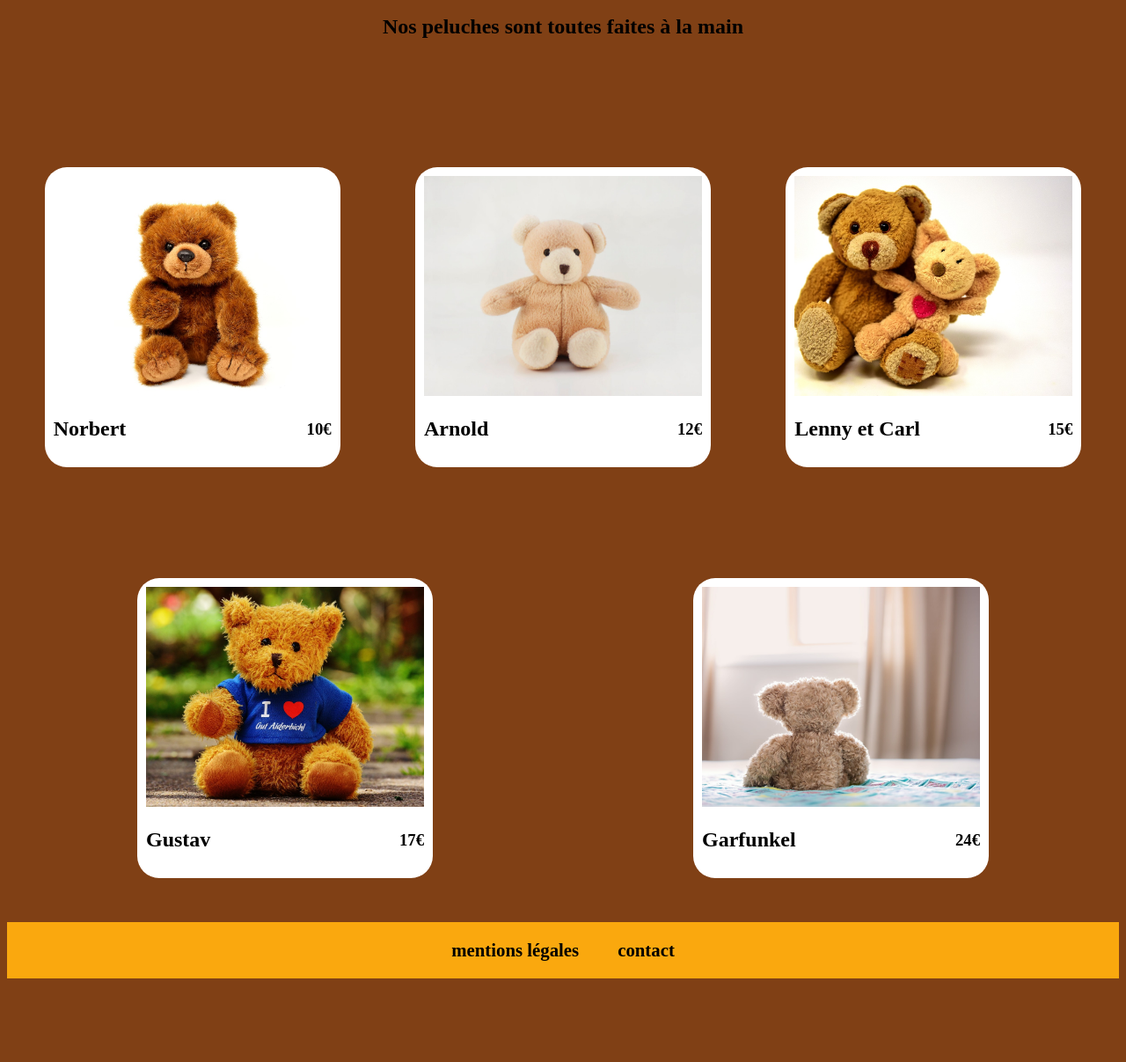
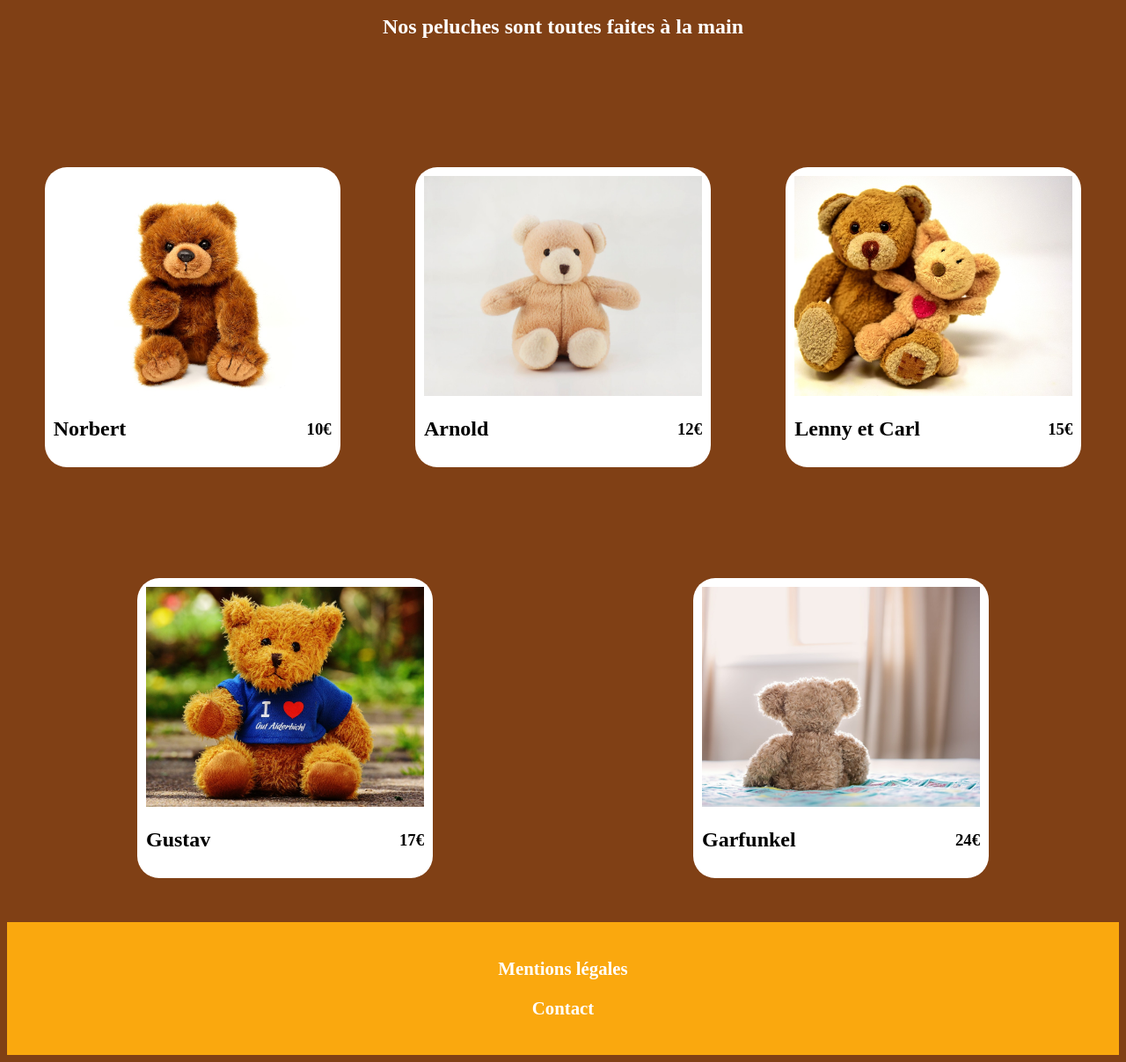
Before and after one commit to karimc77/KarimCheaibi_5_23072021, a plain HTML site: page front-end/index.html in a window 1280 px wide. Shown: the part 161-1368 px from the top of the page at 88% size. Before the commit the page ends 1281 px from the top, so only its background shows below. Drawn offline with Linux system fonts and the light colour scheme.

Commit message:
Modification Front-end avec index.html et style.css

```diff
--- a/front-end/css/style.css
+++ b/front-end/css/style.css
@@ -1,5 +1,13 @@
-/* COMMUNS */
+body {
+    background-color: #804015 ;
+}
+
+/* HEADER */
 header {
+    color:black;
+    background-color:#804015;
+    height: 150px;
+    background-position: 10%;
     display:flex;
     justify-content: space-between;
 }
@@ -9,27 +17,10 @@ header {
     height:90px;
 }
 
-footer {
-    margin-top: 50px;
-    padding: 20px 0px;
-    background-color: #faa80e;
+h1 {
+    color:#fff;
 }
 
-aside {
-  text-align: center;
-}
-
-.liens {
-    color: black;
-    text-decoration: none;
-    padding-left: 20px;
-    padding-right: 20px;
-    font-size: 1.3rem;
-    font-weight: 600;
-}
-/* FIN COMMUNS */
-
-/* NAVIGATION */
 nav  a {
     float: right;
     text-decoration: none;
@@ -46,33 +37,25 @@ nav  a {
 nav a:hover {
     color: #faa80e;
 }
-/* FIN NAVIGATION */
 
-/* PRINCIPALE */
-body {
-    background-color: #804015 ;
+/* MAIN */
+main {
+    width: 100%;
+    height: auto;
 }
 
-header {
-    color:black;
-    background-color:#804015;
-    height: 150px;
-    background-position: 10%;
+h2 {
+    text-align: center;
+}
+
+.color {
+    color:#fff;
 }
 
 img {
     width:100%;
     height:250px;
     object-fit: cover;
-}
-
-h2 {
-    text-align: center;
-}
-
-main {
-    width: 100%;
-    height: auto;
 }
 
 .container {
@@ -101,4 +84,21 @@ main {
     justify-content: space-between;
     align-items: center;
 }
-/* FIN PRINCIPALE */
+
+
+/* FOOTER */
+footer {
+    margin-top: 50px;
+    padding: 20px 0px;
+    background-color: #faa80e;
+    text-align: center;
+}
+
+.liens, .mail {
+    color: #fff;
+    text-decoration: none;
+    padding-left: 20px;
+    padding-right: 20px;
+    font-size: 1.3rem;
+    font-weight: 600;
+}
--- a/front-end/index.html
+++ b/front-end/index.html
@@ -20,7 +20,7 @@
     </header>
 
     <main>
-        <h2>Nos peluches sont toutes faites à la main</h2>
+        <h2 class="color">Nos peluches sont toutes faites à la main</h2>
             <div class ="container">
                 <div class="peluche">
                     <img src="img/norbert.jpg" alt="teddy Norbert"/>
@@ -66,10 +66,8 @@
     </main>
 
     <footer>
-        <aside>
-            <a class="liens" href="index.html">mentions légales</a>
-            <a class="liens" href="index.html">contact</a>
-        </aside>
+        <p class="liens"><a class="liens" href="index.html">Mentions légales</a></p>
+        <p class="liens"><a class="mail" href="mailto:ours@orinoco.com">Contact</a></p>
     </footer>
 
 </body>
```
